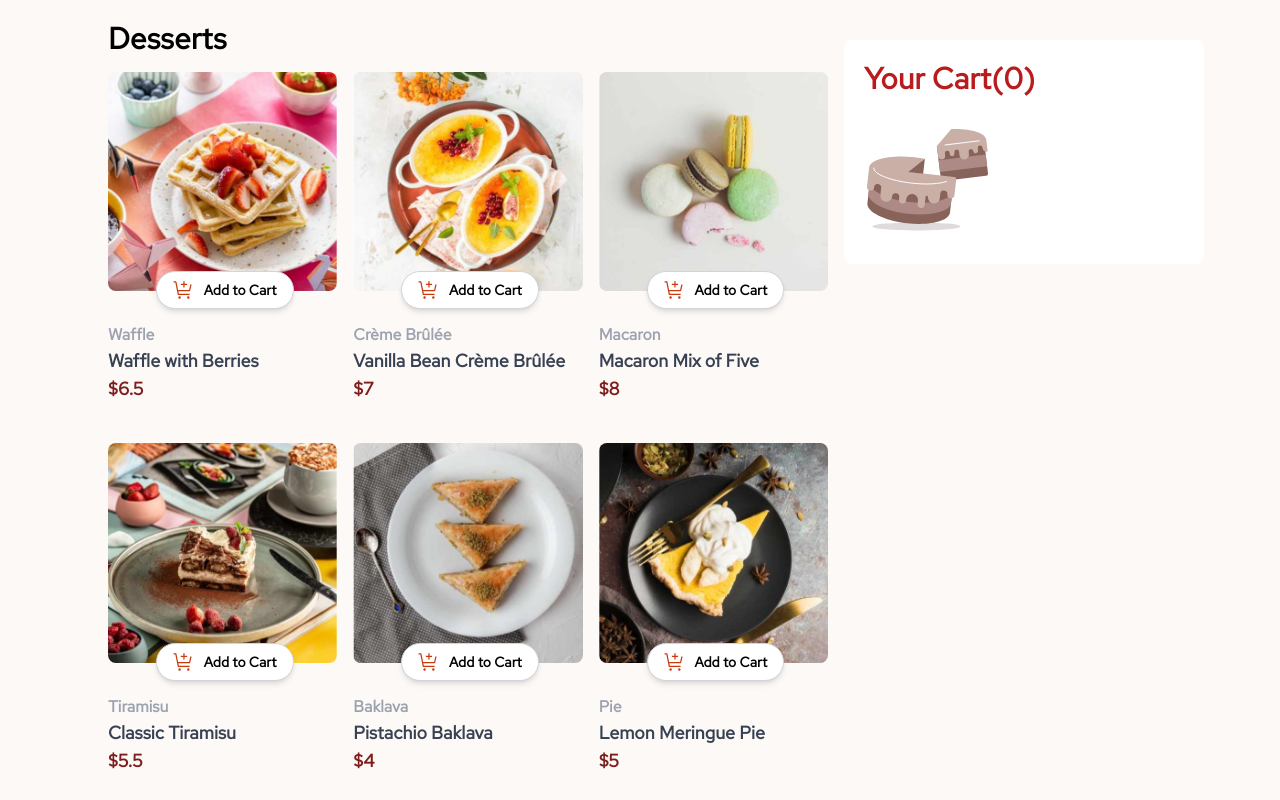
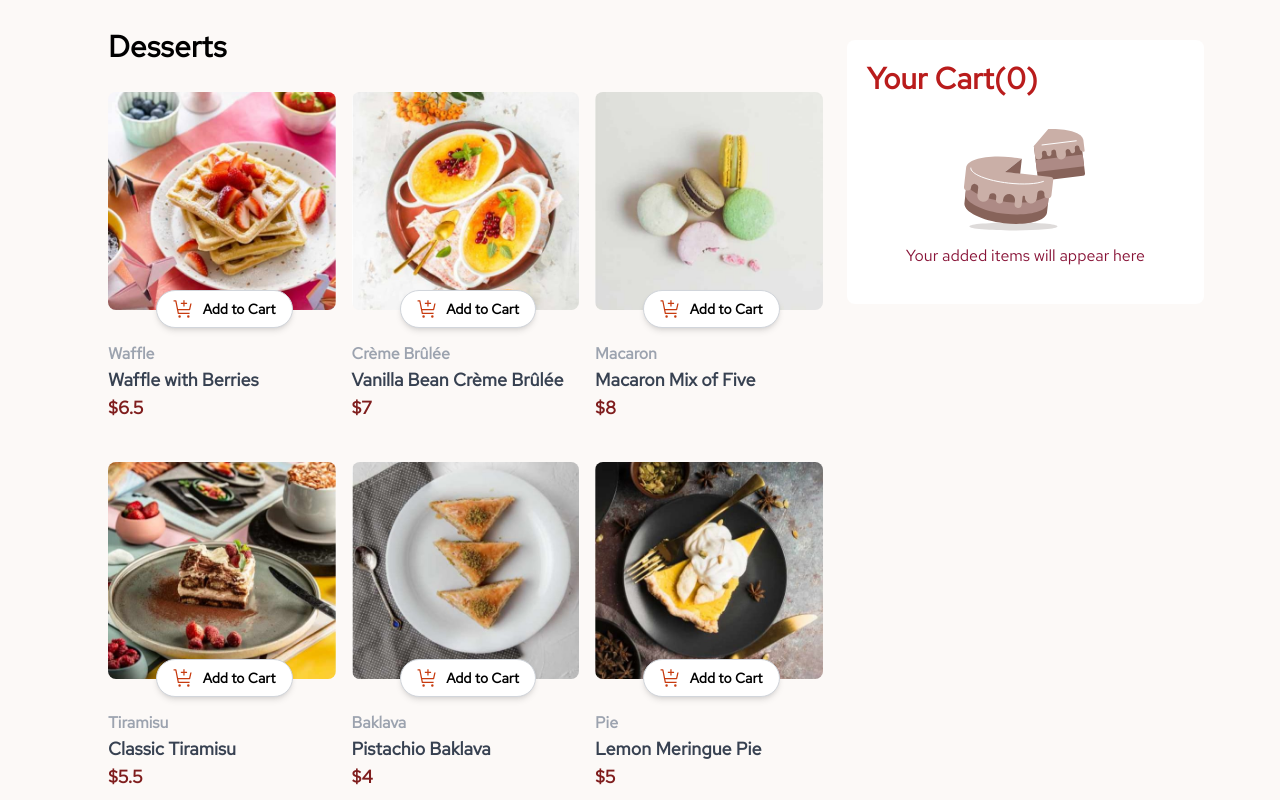
Before and after one commit to kass8mal8/ProductListWithCart, a React (Vite) app: page / in a window 1280 px wide. Shown: the top 800 px of the page. Built offline with nearby package versions, Linux system fonts and the light colour scheme.

Commit message:
cart filter diff

```diff
--- a/src/App.jsx
+++ b/src/App.jsx
@@ -8,9 +8,11 @@ function App() {
 	const [product, setProduct] = useState({});
 	return (
 		<ProductCartContext.Provider value={{ product, setProduct }}>
-			<div className="md:flex md:w-[90%] md:justify-center h-max md:space-x-4 px-7 md:py-10 md:ml-20">
+			<div className="md:flex md:w-[90%] md:justify-center h-max md:space-x-6 px-7 md:py-10 md:ml-20">
 				<div className="md:w-2/3">
-					<h1 className="my-4 md:-mt-5 font-extrabold text-3xl">Desserts</h1>
+					<h1 className="my-4 md:-mt-3 md:mb-7 font-extrabold text-3xl">
+						Desserts
+					</h1>
 					<Desserts />
 				</div>
 				<div className="md:w-1/3">
--- a/src/components/Cart.jsx
+++ b/src/components/Cart.jsx
@@ -5,37 +5,40 @@ import removeIcon from "../assets/images/icon-remove-item.svg";
 
 const Cart = () => {
 	const { product } = useContext(ProductCartContext);
-	const [products, setProducts] = useState(Object.values(product));
-	const [isEmpty, setIsEmpty] = useState(false);
-	// console.log("products", product);
+	const [cartProducts, setCartProducts] = useState([]);
 
 	useEffect(() => {
-		Object.keys(product).length === 0 ? setIsEmpty(true) : setIsEmpty(false);
+		setCartProducts(Object.values(product));
 	}, [product]);
 
 	const handleFilter = (id) => {
-		setProducts(products.filter((product) => product.name !== id));
+		const updatedProducts = cartProducts.filter(
+			(product) => product.name !== id
+		);
+
+		setCartProducts(updatedProducts);
 	};
-
-	console.log(products);
 
 	return (
 		<div className="bg-white p-5 rounded-lg">
-			{isEmpty ? (
-				<>
+			{cartProducts.length === 0 ? (
+				<div>
 					<h1 className="text-red-700 font-extrabold text-3xl mb-5">
 						Your Cart(0)
 					</h1>
 
-					<img src={emptyCart} alt="empty illustration" />
-				</>
+					<img src={emptyCart} alt="empty illustration" className="mx-auto" />
+					<p className="text-rose-900 text-center mb-4">
+						Your added items will appear here
+					</p>
+				</div>
 			) : (
 				<>
 					<h1 className="text-red-700 font-extrabold text-3xl mb-5">
-						Your Cart ({products?.length})
+						Your Cart ({cartProducts.length})
 					</h1>
 					<div className="divide-y my-2">
-						{products?.map((item, index) => (
+						{cartProducts.map((item, index) => (
 							<div key={index} className="mb-4">
 								<section className="flex justify-between my-2">
 									<aside>
--- a/src/components/Desserts.jsx
+++ b/src/components/Desserts.jsx
@@ -23,12 +23,21 @@ const Desserts = () => {
 			(p) => p.name === product.name
 		); // find the index of the selected product
 
+		const updatedSelectedProducts = [...selectedProducts]; // update selected products
 		if (selectedProductIndex !== -1) {
-			const updatedSelectedProducts = [...selectedProducts]; // update selected products
-			updatedSelectedProducts[selectedProductIndex].count++; // update count of selected products
+			updatedSelectedProducts[selectedProductIndex].count++;
+			updatedSelectedProducts[selectedProductIndex].total =
+				updatedSelectedProducts[selectedProductIndex].count * product.price;
 			setSelectedProducts(updatedSelectedProducts);
 		} else {
-			setSelectedProducts([...selectedProducts, { ...product, count: 1 }]); // give selected products count of one
+			setSelectedProducts([
+				...selectedProducts,
+				{
+					...product,
+					count: 1,
+					total: product.price,
+				},
+			]); // give selected products count of one
 		}
 	};
 
```
